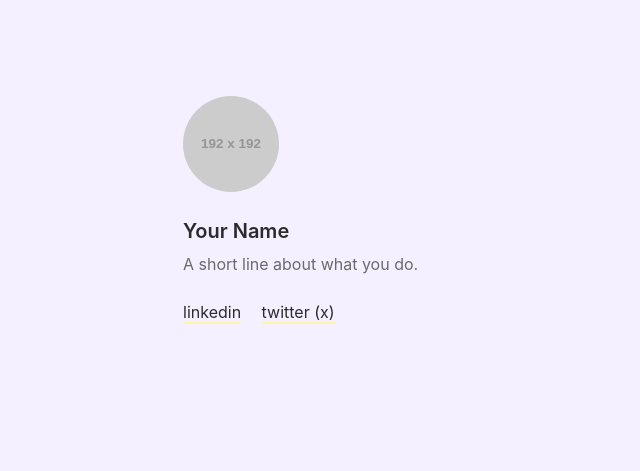
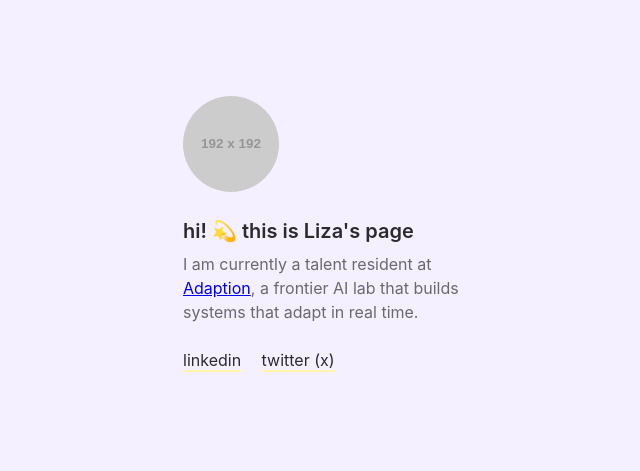
Before and after one commit to lizakopylova/lizakopylova, a plain HTML site: page index.html in a window 1280 px wide. Shown: the whole page, without its empty margins (301-941 px from the left). Drawn offline with Linux system fonts and the light colour scheme; placeholder pictures from the web are drawn by us.

Commit message:
Update index.html

```diff
--- a/index.html
+++ b/index.html
@@ -67,8 +67,9 @@
     <!-- Replace src with your own photo -->
     <img class="photo" src="https://via.placeholder.com/192" alt="Your Name" />
 
-    <h1>Your Name</h1>
-    <p>A short line about what you do.</p>
+    <h1>hi! 💫 this is Liza's page</h1>
+    <p>I am currently a talent resident at <a href="https://adaptionlabs.ai/">Adaption</a>,
+      a frontier AI lab that builds systems that adapt in real time.</p>
 
     <div class="links">
       <a href="https://www.linkedin.com/in/elizavetakopylova/">linkedin</a>
```
